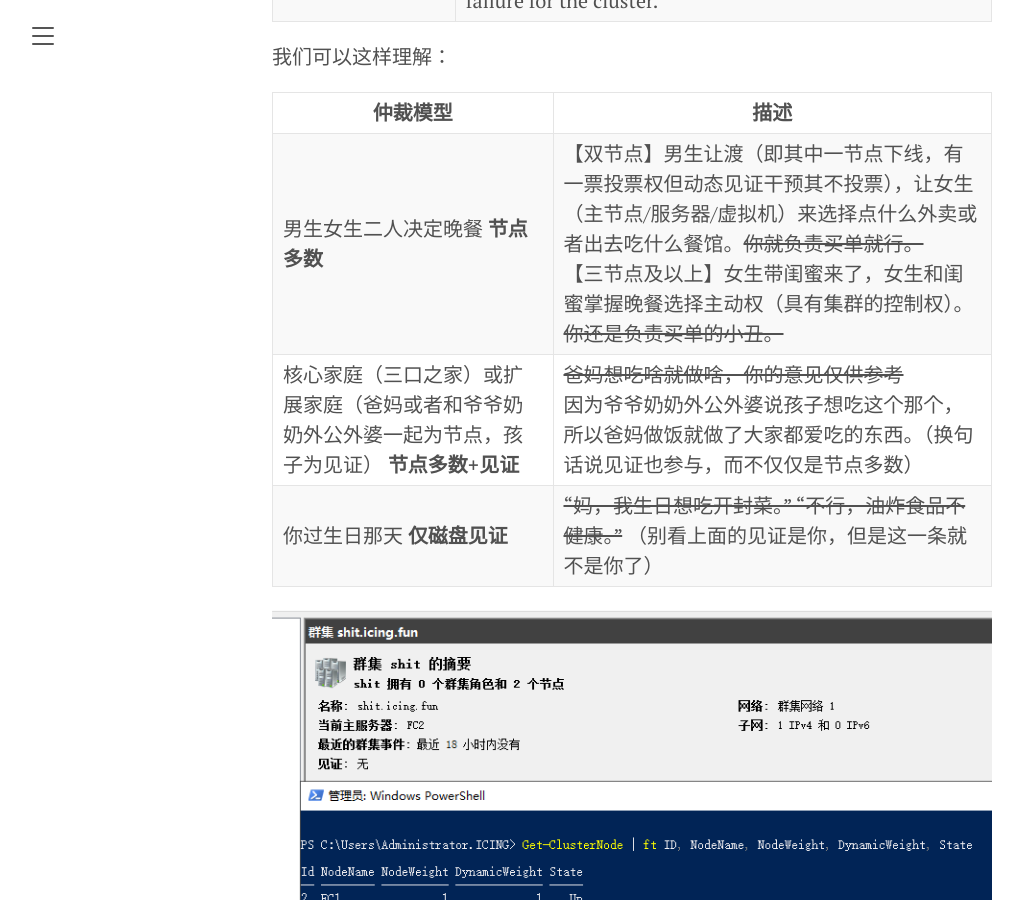
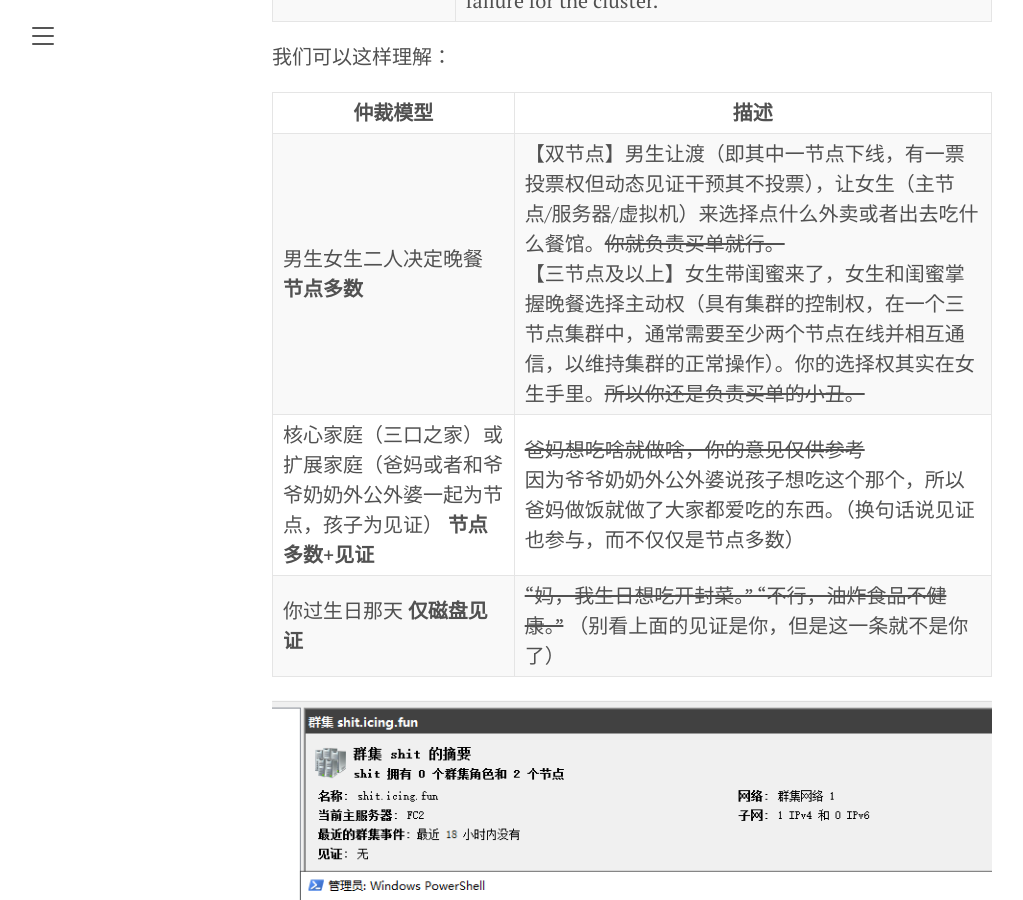
Before and after one commit to IcingTomato/icing.fun, a Jekyll site: the page built from _posts/2024-04-20-wsfc_quorum.markdown, in a window 1280 px wide and 900 px high, scrolled down 2589 px. Shown: the whole window, without its empty margins (8-1031 px from the left). Built offline with Jekyll 4.4.1, drawn with Linux system fonts in a browser that asks for light colours.

Commit message:
Change: Change 2024-04-20

```diff
--- a/_posts/2024-04-20-wsfc_quorum.markdown
+++ b/_posts/2024-04-20-wsfc_quorum.markdown
@@ -49,7 +49,7 @@ tags: wsfc windows server zh-cn
 
 | 仲裁模型 | 描述 |
 | ---- | ----------- |
-| 男生女生二人决定晚餐 <b>节点多数</b> | 【双节点】男生让渡（即其中一节点下线，有一票投票权但动态见证干预其不投票），让女生（主节点/服务器/虚拟机）来选择点什么外卖或者出去吃什么餐馆。<s>你就负责买单就行。</s> <br> 【三节点及以上】女生带闺蜜来了，女生和闺蜜掌握晚餐选择主动权（具有集群的控制权）。<s>你还是负责买单的小丑。</s> |
+| 男生女生二人决定晚餐 <b>节点多数</b> | 【双节点】男生让渡（即其中一节点下线，有一票投票权但动态见证干预其不投票），让女生（主节点/服务器/虚拟机）来选择点什么外卖或者出去吃什么餐馆。<s>你就负责买单就行。</s> <br> 【三节点及以上】女生带闺蜜来了，女生和闺蜜掌握晚餐选择主动权（具有集群的控制权，在一个三节点集群中，通常需要至少两个节点在线并相互通信，以维持集群的正常操作）。你的选择权其实在女生手里。<s>所以你还是负责买单的小丑。</s> |
 | 核心家庭（三口之家）或扩展家庭（爸妈或者和爷爷奶奶外公外婆一起为节点，孩子为见证） <b>节点多数+见证</b> | <s>爸妈想吃啥就做啥，你的意见仅供参考</s> <br> 因为爷爷奶奶外公外婆说孩子想吃这个那个，所以爸妈做饭就做了大家都爱吃的东西。（换句话说见证也参与，而不仅仅是节点多数） |
 | 你过生日那天 <b>仅磁盘见证</b> | <s>“妈，我生日想吃开封菜。” “不行，油炸食品不健康。”</s> （别看上面的见证是你，但是这一条就不是你了） |
 
```
